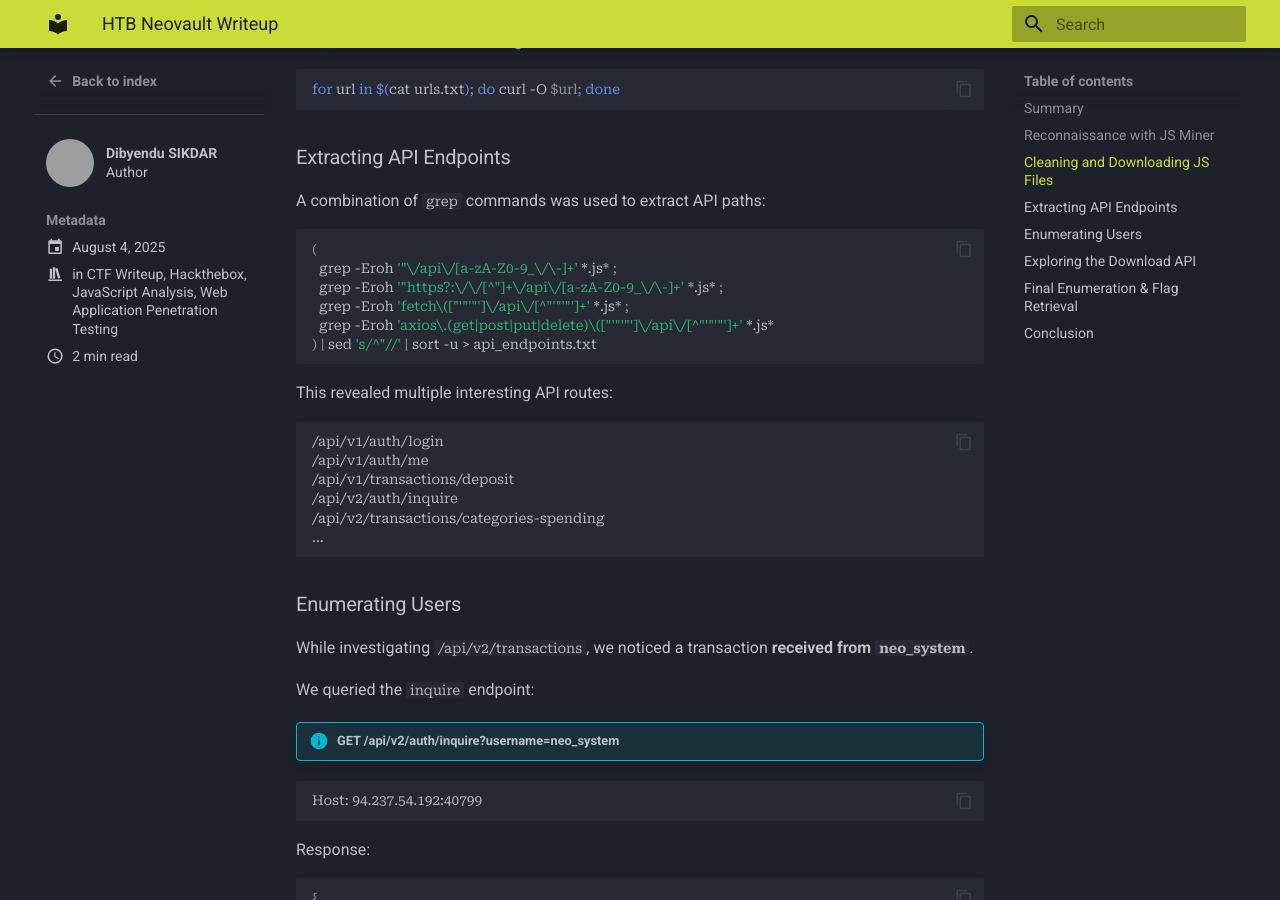
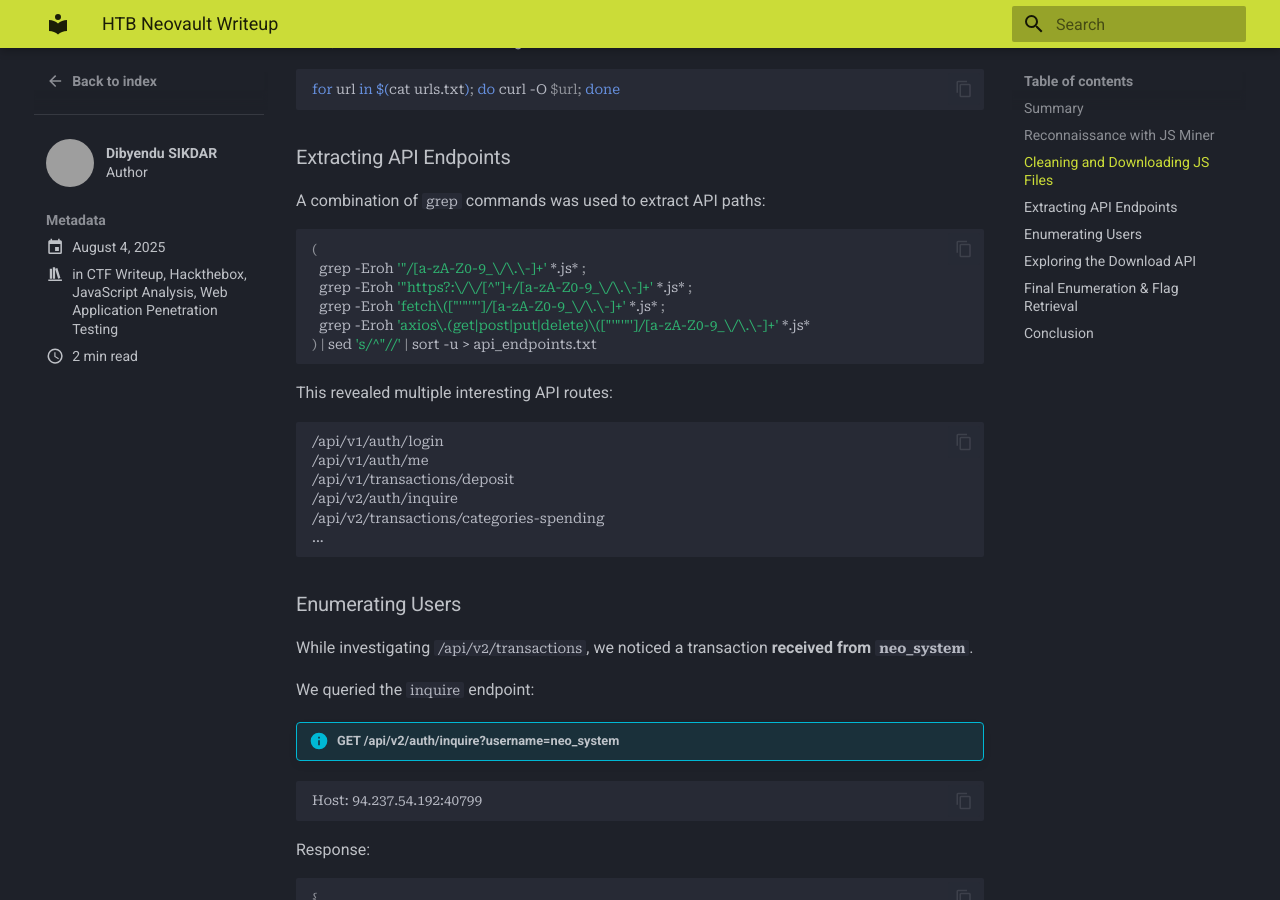
Before and after one commit to dibsy/dibsy.github.io, an MkDocs documentation site: the page built from docs/posts/HTB-Neovault.md, in a window 1280 px wide and 900 px high, scrolled down 800 px. Built offline with MkDocs 1.6.1 and Material for MkDocs 9.7.7, drawn with Linux system fonts in a browser that asks for light colours; grey boxes are pictures that could not be loaded.

Commit message:
Update HTB-Neovault.md

````diff
--- a/docs/posts/HTB-Neovault.md
+++ b/docs/posts/HTB-Neovault.md
@@ -52,11 +52,12 @@
 
 ```bash
 (
-  grep -Eroh '"\/api\/[a-zA-Z0-9_\/\-]+' *.js* ;
-  grep -Eroh '"https?:\/\/[^"]+\/api\/[a-zA-Z0-9_\/\-]+' *.js* ;
-  grep -Eroh 'fetch\(["'"'"']\/api\/[^"'"'"']+' *.js* ;
-  grep -Eroh 'axios\.(get|post|put|delete)\(["'"'"']\/api\/[^"'"'"']+' *.js*
+  grep -Eroh '"/[a-zA-Z0-9_\/\.\-]+' *.js* ;
+  grep -Eroh '"https?:\/\/[^"]+/[a-zA-Z0-9_\/\.\-]+' *.js* ;
+  grep -Eroh 'fetch\(["'"'"']/[a-zA-Z0-9_\/\.\-]+' *.js* ;
+  grep -Eroh 'axios\.(get|post|put|delete)\(["'"'"']/[a-zA-Z0-9_\/\.\-]+' *.js*
 ) | sed 's/^"//' | sort -u > api_endpoints.txt
+
 ```
 
 This revealed multiple interesting API routes:
````
